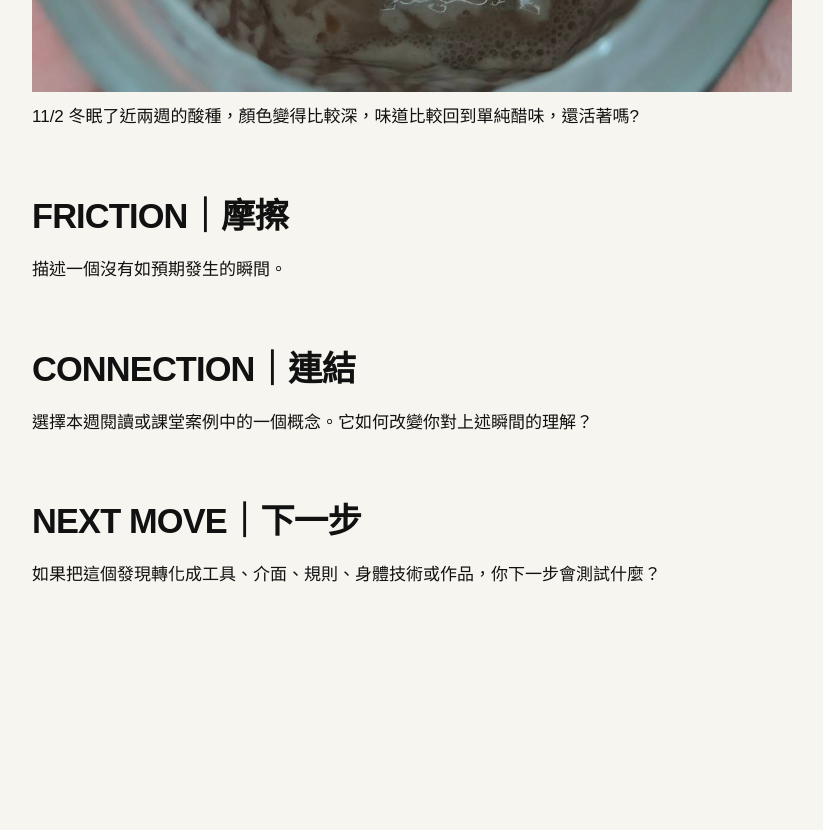
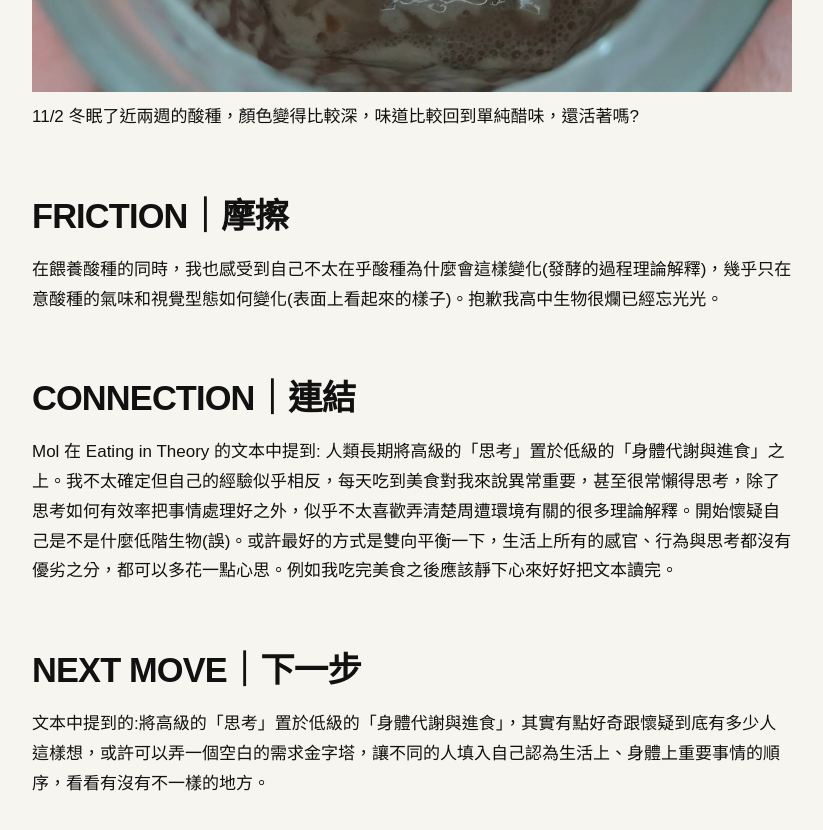
Before and after one commit to ivyjih/fieldworkarchive, a Jekyll site: the page built from weeks/week-07.md, in a window 1280 px wide and 900 px high, scrolled down 3704 px. Shown: the top 830 px of the window, without its empty margins (48-871 px from the left). Built offline with Jekyll 4.4.1, drawn with Linux system fonts in a browser that asks for light colours; before the commit the page ends 4401 px from its top, so only the background shows below that.

Commit message:
Update week-07.md

```diff
--- a/weeks/week-07.md
+++ b/weeks/week-07.md
@@ -30,12 +30,12 @@ permalink: /weeks/week-07/
 
 ## FRICTION｜摩擦
 
-描述一個沒有如預期發生的瞬間。
+在餵養酸種的同時，我也感受到自己不太在乎酸種為什麼會這樣變化(發酵的過程理論解釋)，幾乎只在意酸種的氣味和視覺型態如何變化(表面上看起來的樣子)。抱歉我高中生物很爛已經忘光光。
 
 ## CONNECTION｜連結
 
-選擇本週閱讀或課堂案例中的一個概念。它如何改變你對上述瞬間的理解？
+Mol 在 Eating in Theory 的文本中提到: 人類長期將高級的「思考」置於低級的「身體代謝與進食」之上。我不太確定但自己的經驗似乎相反，每天吃到美食對我來說異常重要，甚至很常懶得思考，除了思考如何有效率把事情處理好之外，似乎不太喜歡弄清楚周遭環境有關的很多理論解釋。開始懷疑自己是不是什麼低階生物(誤)。或許最好的方式是雙向平衡一下，生活上所有的感官、行為與思考都沒有優劣之分，都可以多花一點心思。例如我吃完美食之後應該靜下心來好好把文本讀完。
 
 ## NEXT MOVE｜下一步
 
-如果把這個發現轉化成工具、介面、規則、身體技術或作品，你下一步會測試什麼？
+文本中提到的:將高級的「思考」置於低級的「身體代謝與進食」，其實有點好奇跟懷疑到底有多少人這樣想，或許可以弄一個空白的需求金字塔，讓不同的人填入自己認為生活上、身體上重要事情的順序，看看有沒有不一樣的地方。
```
